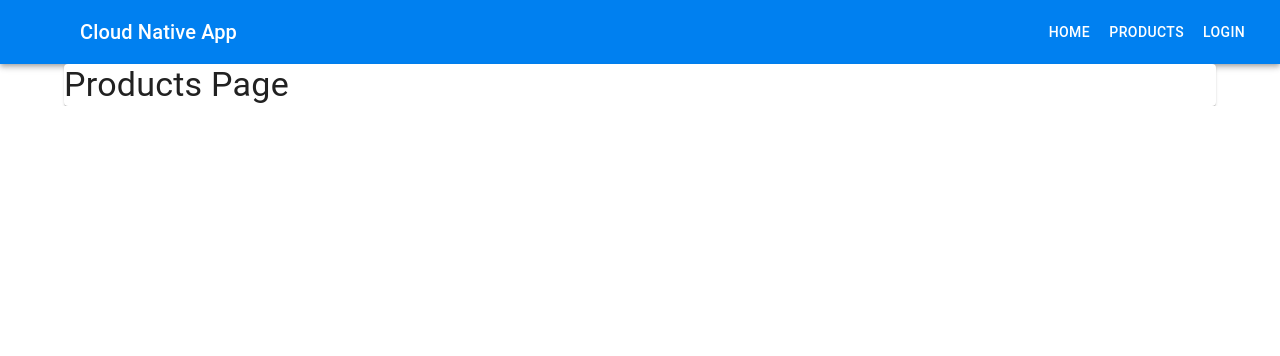
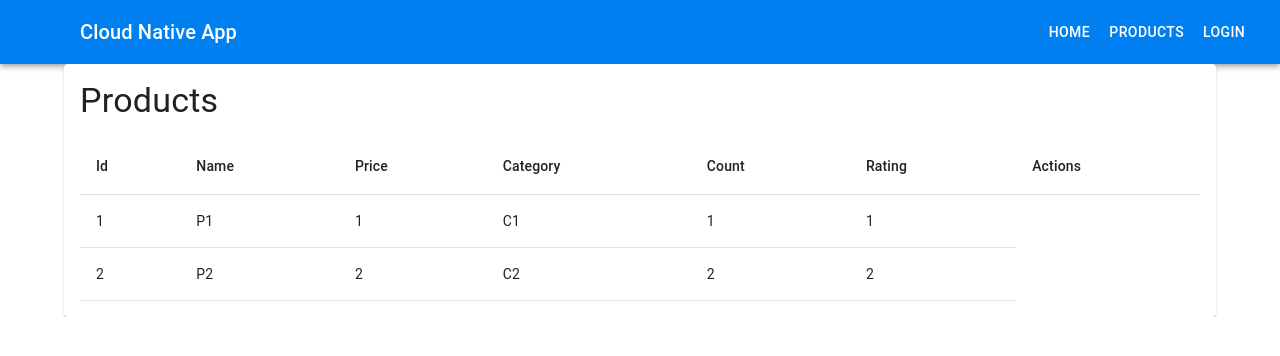
Before and after one commit to Zemiro014/cloudnativeapp, a Next.js app in the folder frontend/: page /products in a window 1280 px wide. Shown: the top 356 px of the page. Built offline with nearby package versions, Linux system fonts and the light colour scheme; some icons are missing.

Commit message:
Adjustments in page of products to list products

```diff
--- /dev/null
+++ b/frontend/src/app/components/pagetemplate/PageContent.js
@@ -0,0 +1,13 @@
+import { ListItem, Table, TableContainer } from '@mui/material';
+
+export default function PageContent({ children }) {
+    return (
+        <ListItem>
+            <TableContainer>
+                <Table>
+                    {children}
+                </Table>
+            </TableContainer>
+        </ListItem>
+    )
+}
--- /dev/null
+++ b/frontend/src/app/components/pagetemplate/PageContentLabels.js
@@ -0,0 +1,16 @@
+import { TableCell, TableHead, TableRow } from '@mui/material';
+
+export default function PageContentLabels({ labels }) {
+    return (
+        <>
+            <TableHead>
+                <TableRow>
+                    {labels.map((label, index) => (
+                        <TableCell key={index}>{label}</TableCell>
+                    ))}
+                </TableRow>
+            </TableHead>
+        </>
+
+    )
+}
--- /dev/null
+++ b/frontend/src/app/components/pagetemplate/PageHeader.js
@@ -0,0 +1,17 @@
+import { Grid, ListItem, Typography } from '@mui/material';
+export default function PageHeader({ pageLabel, children }) {
+    return (
+        <ListItem>
+            <Grid container alignItems="center" justifyContent="space-between">
+                <Grid>
+                    <Typography component="h4" variant="h4">
+                        {pageLabel}
+                    </Typography>
+                </Grid>
+                <Grid alignItems="right" size={{ xs: 6 }}>
+                    {children}
+                </Grid>
+            </Grid>
+        </ListItem>
+    )
+}
--- a/frontend/src/app/products/page.js
+++ b/frontend/src/app/products/page.js
@@ -1,8 +1,57 @@
-import { Typography } from '@mui/material';
+'use client';
+import { useEffect, useState } from 'react';
+import Button from '@mui/material/Button';
+import TableBody from '@mui/material/TableBody';
+import List from '@mui/material/List';
+import TableCell from '@mui/material/TableCell';
+import TableRow from '@mui/material/TableRow';
+import PageHeader from '../components/pagetemplate/PageHeader';
+import PageContent from '../components/pagetemplate/PageContent';
+import PageContentLabels from '../components/pagetemplate/PageContentLabels';
+
+const pageLabel = 'Products';
+const itemsLabels = ['Id','Name','Price','Category','Count',
+'Rating','Actions',];
+const productsList = [
+{ name: 'P1', price: 1, category: 'C1', count: 1, rating: 1, id: 1 },
+{ name: 'P2', price: 2, category: 'C2', count: 2, rating: 2, id: 2 },
+];
+
 export default function Products() {
+    const [products, setProducts] = useState([]);
+
+    const getProducts = async () => {
+        setProducts(productsList);
+    };
+
+    useEffect(() => {
+        getProducts();
+    }, []);
+
     return (
-        <div>
-            <Typography component="h4" variant="h4">Products Page</Typography>
-        </div>
+        <List>
+            <PageHeader pageLabel={pageLabel}></PageHeader>
+            <PageContent>
+                <PageContentLabels labels={itemsLabels} />
+                <PageContentItems products={products} />
+            </PageContent>
+        </List>
     );
 }
+
+function PageContentItems({ products }) {
+    return (
+        <TableBody>
+            {products.map((product) => (
+                <TableRow key={product.id}>
+                    <TableCell>{product.id}</TableCell>
+                    <TableCell>{product.name}</TableCell>
+                    <TableCell>{product.price}</TableCell>
+                    <TableCell>{product.category}</TableCell>
+                    <TableCell>{product.count}</TableCell>
+                    <TableCell>{product.rating}</TableCell>
+                </TableRow>
+            ))}
+        </TableBody>
+    );
+}
```
